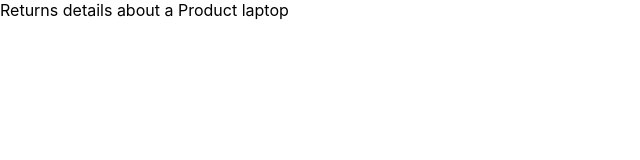
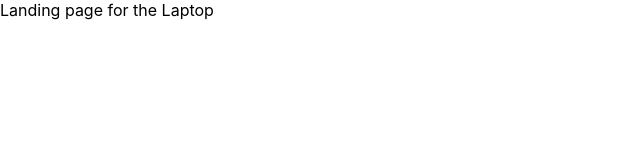
Before and after one commit to johnakon/nextjs-workspace, a Next.js app: page /product/laptop in a window 1280 px wide. Shown: the top 160 px of the page, without its empty margins (0-640 px from the left). Built offline with nearby package versions, Linux system fonts and the light colour scheme.

Commit message:
Laptop route

```diff
--- /dev/null
+++ b/pages/product/laptop.js
@@ -0,0 +1,5 @@
+function Laptop(){
+    return <> Landing page for the Laptop</>
+}
+
+export default Laptop
```
